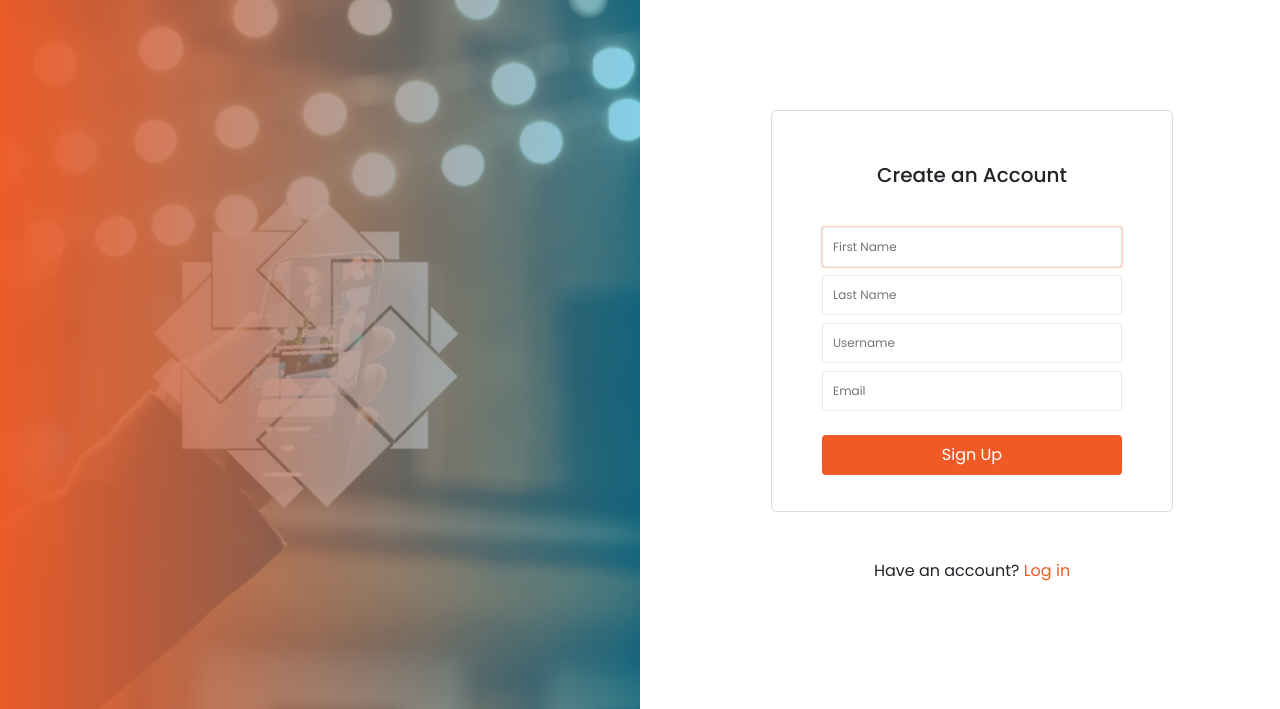
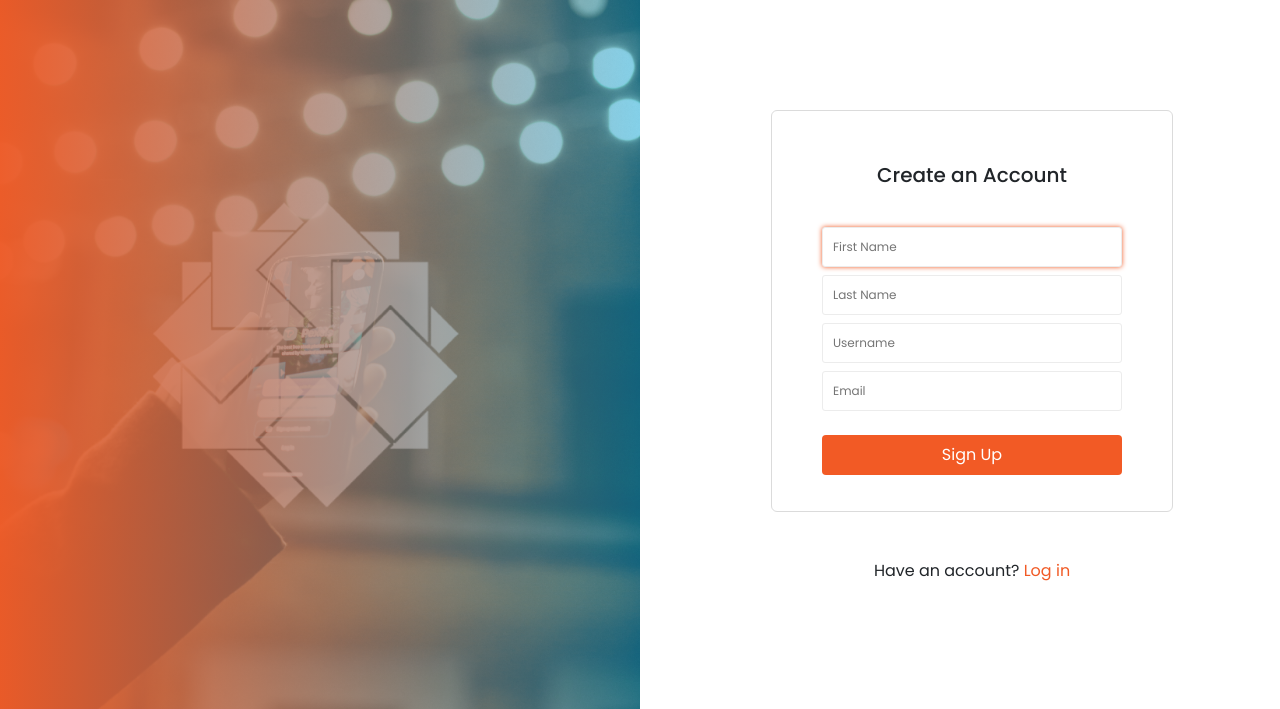
Before and after one commit to JamesMacklean/Upskill-PH, a Django app: page /signup/ in a window 1280 px wide, with the restyled element focused. Shown: the part 90-799 px from the top of the page. Run offline with Django 4.2, Linux system fonts and the light colour scheme; style sheets or scripts are compiled from the project's sources; some libraries are stand-ins or nearby versions.

Commit message:
changed border to 5px

```diff
--- a/static/css/style.css
+++ b/static/css/style.css
@@ -66,7 +66,7 @@ form .input-field input {
 }
 
 form .input-field input:focus {
-  box-shadow: 0 0 2px #f15a25;
+  box-shadow: 0 0 5px #f15a25;
   outline: none;
 }
 
--- a/static/css/style.scss
+++ b/static/css/style.scss
@@ -57,7 +57,7 @@ form .input-field input{
     transition: box-shadow 0.3s;
 }
 form .input-field input:focus{
-    box-shadow: 0 0 2px  #f15a25;
+    box-shadow: 0 0 5px  #f15a25;
     outline: none;
 }
 
```
